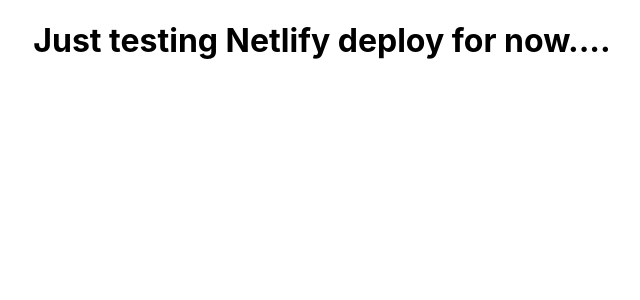
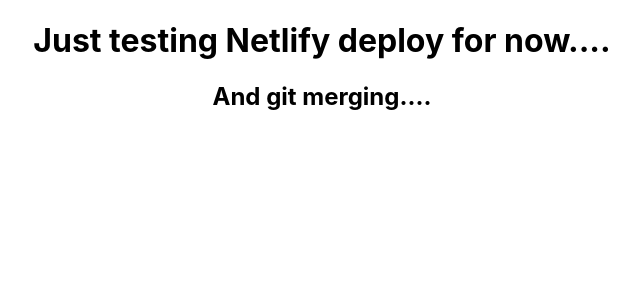
Before and after one commit to Piotr-Szyszkowski/pc_games_frontend, a React (Create React App) app: page / in a window 1280 px wide. Shown: the top 300 px of the page, without its empty margins (318-958 px from the left). Built offline with nearby package versions, Linux system fonts and the light colour scheme.

Commit message:
created development branch and will be merging

```diff
--- a/src/App.js
+++ b/src/App.js
@@ -4,6 +4,7 @@
   return (
     <div className="App">
       <h1>Just testing Netlify deploy for now....</h1>
+      <h2>And git merging....</h2>
     </div>
   );
 }
```
